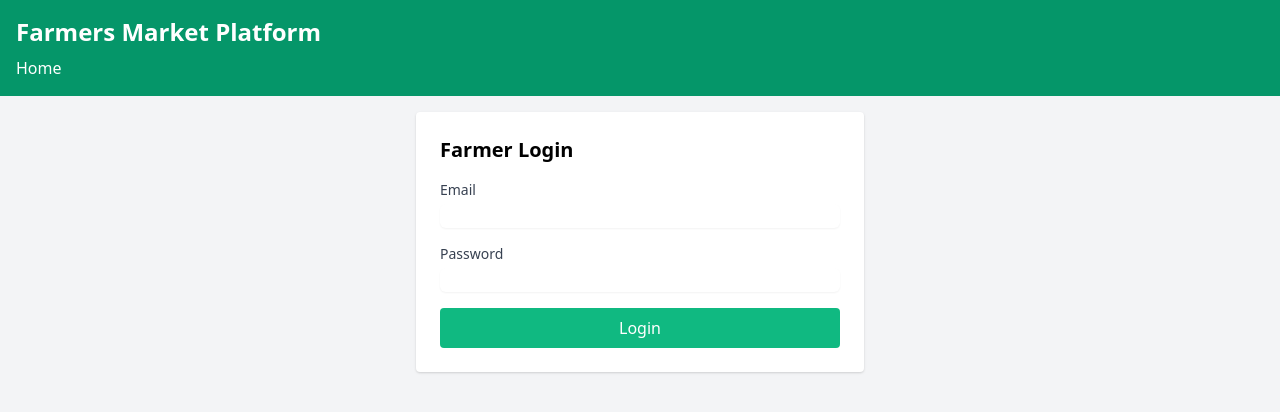
After one commit to yash-goyal-0910/farm_cart, a Flask app: page /login in a window 1280 px wide. The commit adds this page. Shown: the top 412 px of the page. Run offline with Flask 3, Linux system fonts and the light colour scheme.

Commit message:
yash made changes

```diff
--- a/app.py
+++ b/app.py
@@ -1,5 +1,7 @@
-from flask import Flask, request, jsonify, render_template
+from flask import Flask, request, jsonify, render_template, redirect, url_for, flash
 from flask_sqlalchemy import SQLAlchemy
+from flask_login import LoginManager, UserMixin, login_user, logout_user, login_required, current_user
+from werkzeug.security import generate_password_hash, check_password_hash
 from datetime import datetime
 import os
 import logging
@@ -11,21 +13,34 @@ logger = logging.getLogger(__name__)
 
 app = Flask(__name__)
 
-# Set database URI using absolute path for reliability
+# Set database URI and secret key
 BASE_DIR = os.path.abspath(os.path.dirname(__file__))
 DB_PATH = os.environ.get('DB_PATH', os.path.join(BASE_DIR, 'farmers_market.db'))
 app.config['SQLALCHEMY_DATABASE_URI'] = f'sqlite:///{DB_PATH}'
 app.config['SQLALCHEMY_TRACK_MODIFICATIONS'] = False
+app.config['SECRET_KEY'] = os.environ.get('SECRET_KEY', 'your-secret-key')  # Change in production
 db = SQLAlchemy(app)
 
+# Initialize Flask-Login
+login_manager = LoginManager()
+login_manager.init_app(app)
+login_manager.login_view = 'login'
+
 # Models
-class Farmer(db.Model):
+class Farmer(db.Model, UserMixin):
     id = db.Column(db.Integer, primary_key=True)
     name = db.Column(db.String(100), nullable=False)
     email = db.Column(db.String(120), unique=True, nullable=False)
+    password_hash = db.Column(db.String(128), nullable=False)
     phone = db.Column(db.String(20))
     address = db.Column(db.String(200))
     products = db.relationship('Product', backref='farmer', lazy=True)
+
+    def set_password(self, password):
+        self.password_hash = generate_password_hash(password)
+
+    def check_password(self, password):
+        return check_password_hash(self.password_hash, password)
 
 class Product(db.Model):
     id = db.Column(db.Integer, primary_key=True)
@@ -45,7 +60,11 @@ class Order(db.Model):
     order_date = db.Column(db.DateTime, default=datetime.utcnow)
     product = db.relationship('Product', backref='orders')
 
-# Create database tables if they don't exist
+@login_manager.user_loader
+def load_user(user_id):
+    return Farmer.query.get(int(user_id))
+
+# Create database tables
 try:
     with app.app_context():
         db.create_all()
@@ -65,8 +84,51 @@ def index():
         logger.error(f"Error querying products: {e}")
         return jsonify({'error': 'Database error, please try again later'}), 500
 
+@app.route('/login', methods=['GET', 'POST'])
+def login():
+    if current_user.is_authenticated:
+        return redirect(url_for('profile', farmer_id=current_user.id))
+
+    if request.method == 'POST':
+        try:
+            data = request.form
+            email = data.get('email')
+            password = data.get('password')
+
+            if not email or not password:
+                flash('Email and password are required', 'error')
+                return render_template('login.html')
+
+            farmer = Farmer.query.filter_by(email=email).first()
+            if farmer and farmer.check_password(password):
+                login_user(farmer)
+                logger.info(f"Farmer logged in: {email}")
+                return redirect(url_for('profile', farmer_id=farmer.id))
+            else:
+                flash('Invalid email or password', 'error')
+                return render_template('login.html')
+        except Exception as e:
+            logger.error(f"Error during login: {e}")
+            flash('An error occurred, please try again', 'error')
+            return render_template('login.html')
+
+    return render_template('login.html')
+
+@app.route('/logout')
+@login_required
+def logout():
+    logout_user()
+    logger.info("Farmer logged out")
+    flash('You have been logged out', 'success')
+    return redirect(url_for('login'))
+
 @app.route('/profile/<int:farmer_id>')
+@login_required
 def profile(farmer_id):
+    if current_user.id != farmer_id:
+        flash('You can only access your own profile', 'error')
+        return redirect(url_for('profile', farmer_id=current_user.id))
+
     try:
         farmer = Farmer.query.get_or_404(farmer_id)
         products = Product.query.filter_by(farmer_id=farmer_id).all()
@@ -81,7 +143,7 @@ def profile(farmer_id):
 def register_farmer():
     try:
         data = request.get_json()
-        if not data or 'email' not in data or 'name' not in data:
+        if not data or not all(key in data for key in ['email', 'name', 'password']):
             return jsonify({'error': 'Missing required fields'}), 400
 
         if Farmer.query.filter_by(email=data['email']).first():
@@ -93,6 +155,7 @@ def register_farmer():
             phone=data.get('phone'),
             address=data.get('address')
         )
+        farmer.set_password(data['password'])
         db.session.add(farmer)
         db.session.commit()
         logger.info(f"Registered farmer: {data['email']}")
@@ -103,7 +166,11 @@ def register_farmer():
         return jsonify({'error': 'Failed to register farmer'}), 500
 
 @app.route('/api/farmers/<int:farmer_id>', methods=['PUT'])
+@login_required
 def update_farmer(farmer_id):
+    if current_user.id != farmer_id:
+        return jsonify({'error': 'Unauthorized'}), 403
+
     try:
         data = request.get_json()
         farmer = Farmer.query.get_or_404(farmer_id)
@@ -122,10 +189,11 @@ def update_farmer(farmer_id):
         return jsonify({'error': 'Failed to update profile'}), 500
 
 @app.route('/api/products', methods=['POST'])
+@login_required
 def add_product():
     try:
         data = request.get_json()
-        if not data or not all(key in data for key in ['name', 'price', 'quantity', 'farmer_id']):
+        if not data or not all(key in data for key in ['name', 'price', 'quantity']):
             return jsonify({'error': 'Missing required fields'}), 400
 
         product = Product(
@@ -133,7 +201,7 @@ def add_product():
             description=data.get('description'),
             price=data['price'],
             quantity=data['quantity'],
-            farmer_id=data['farmer_id']
+            farmer_id=current_user.id
         )
         db.session.add(product)
         db.session.commit()
@@ -190,7 +258,11 @@ def place_order():
         return jsonify({'error': 'Failed to place order'}), 500
 
 @app.route('/api/farmers/<int:farmer_id>/orders', methods=['GET'])
+@login_required
 def get_farmer_orders(farmer_id):
+    if current_user.id != farmer_id:
+        return jsonify({'error': 'Unauthorized'}), 403
+
     try:
         orders = Order.query.join(Product).filter(Product.farmer_id == farmer_id).all()
         logger.info(f"Retrieved {len(orders)} orders for farmer ID: {farmer_id}")
--- a/tempCodeRunnerFile.py
+++ b/tempCodeRunnerFile.py
@@ -1 +1 @@
-/api/farmers/<int:farmer_id>/orders
+jane@example.com
--- /dev/null
+++ b/templates/login.html
@@ -0,0 +1,43 @@
+<!DOCTYPE html>
+<html lang="en">
+<head>
+    <meta charset="UTF-8">
+    <meta name="viewport" content="width=device-width, initial-scale=1.0">
+    <title>Login - Farmers Market Platform</title>
+    <link href="https://cdn.jsdelivr.net/npm/tailwindcss@2.2.19/dist/tailwind.min.css" rel="stylesheet">
+</head>
+<body class="bg-gray-100">
+    <header class="bg-green-600 text-white p-4">
+        <h1 class="text-2xl font-bold">Farmers Market Platform</h1>
+        <nav class="mt-2">
+            <a href="{{ url_for('index') }}" class="text-white hover:underline">Home</a>
+        </nav>
+    </header>
+
+    <main class="container mx-auto p-4">
+        <div class="max-w-md mx-auto bg-white p-6 rounded shadow">
+            <h2 class="text-xl font-semibold mb-4">Farmer Login</h2>
+            {% with messages = get_flashed_messages(with_categories=true) %}
+                {% if messages %}
+                    {% for category, message in messages %}
+                        <div class="mb-4 p-2 rounded {% if category == 'error' %}bg-red-100 text-red-700{% else %}bg-green-100 text-green-700{% endif %}">
+                            {{ message }}
+                        </div>
+                    {% endfor %}
+                {% endif %}
+            {% endwith %}
+            <form method="POST" action="{{ url_for('login') }}">
+                <div class="mb-4">
+                    <label for="email" class="block text-sm font-medium text-gray-700">Email</label>
+                    <input type="email" id="email" name="email" required class="mt-1 block w-full border-gray-300 rounded-md shadow-sm">
+                </div>
+                <div class="mb-4">
+                    <label for="password" class="block text-sm font-medium text-gray-700">Password</label>
+                    <input type="password" id="password" name="password" required class="mt-1 block w-full border-gray-300 rounded-md shadow-sm">
+                </div>
+                <button type="submit" class="w-full bg-green-500 text-white px-4 py-2 rounded hover:bg-green-600">Login</button>
+            </form>
+        </div>
+    </main>
+</body>
+</html>
```
Also changed, not shown: init_db (1).py (+8 -4 lines), templates/index.html (+20 -10 lines), templates/profile.html (+4 -59 lines), instance/.farmers_market.db (deleted).
